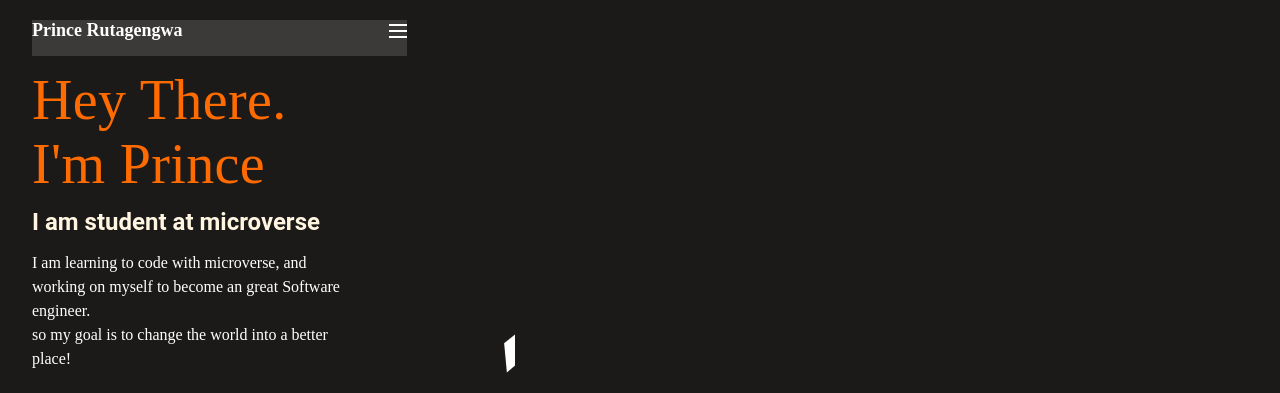
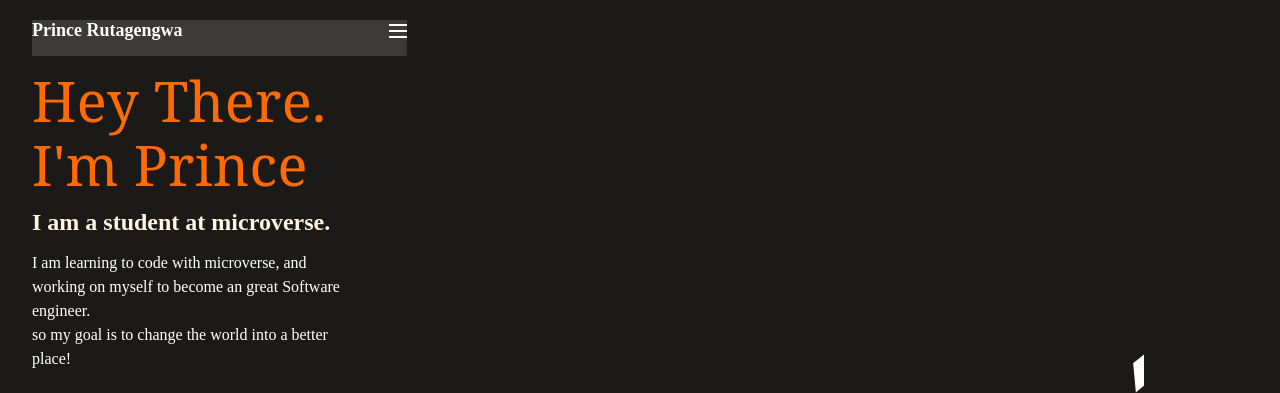
Before and after one commit to prince-rutagengwa/mobile-skeleto, a website: page index.html in a window 1280 px wide. Shown: the top 393 px of the page. Drawn offline with Linux system fonts and the light colour scheme.

Commit message:
linter erro

```diff
--- a/index.html
+++ b/index.html
@@ -7,6 +7,7 @@
     <title>Document</title>
     <link rel="stylesheet" href="style.css">
 </head>
+<body>
     <header class="head">
         <nav class="logo">Prince Rutagengwa</nav>
         <nav>
@@ -15,11 +16,10 @@
             <div class="bar3"></div>
         </nav>
     </header>
-<body>
     <section>
        <h1 class="primo-text">Hey There. <nav>I'm Prince</nav> </h1>
-     <p><h3 class="basic-info">I am student at microverse</h3></p>
-     <p class="info">I am learning to code with microverse, and working on myself to become an great Software engineer. <br> so my goal is to change the world into a better place! </p>
+       <p><h3 class="basic-info">I am a student at microverse.</h3></p>
+       <p class="info"> I am learning to code with microverse, and working on myself to become an great Software engineer. <br> so my goal is to change the world into a better place! </p>
     </section>
     <nav class="icons">
         <a href="#"><img src="Microverse-Student-Project-1/github.svg" alt="github"></a>
--- a/style.css
+++ b/style.css
@@ -26,13 +26,13 @@
   height: 124px;
   left: 24px;
   top: 120px;
-  font-family:'Crete Round';
+  font-family: Georgia, 'Times New Roman', Times, serif;
   font-style: normal;
   font-weight: 400;
   font-size: 56px;
   line-height: 64px;
   letter-spacing: 0.37px;
-  color: #FF6B00;
+  color: #ff6b00;
   flex: none;
   order: 0;
   flex-grow: 0;
@@ -44,14 +44,14 @@
   height: 27px;
   left: 24px;
   top: 256px;
-  font-family: 'Roboto';
+  font-family: 'Times New Roman', Times, serif;
   font-style: normal;
   font-weight: 700;
   font-size: 24px;
   line-height: 32px;
   display: flex;
   align-items: center;
-  color: #FFF5E1;
+  color: #fff5e1;
   flex: none;
   order: 1;
   flex-grow: 0;
@@ -99,5 +99,5 @@ body {
   background: #1c1a19;
   background-image: url(Microverse-Student-Project-1/illustration-header-mobile.png);
   background-repeat: no-repeat;
-  background-position: 32.5% 90%;
+  background-position: 88% 99%;
 }
```
Also changed, not shown: .github/linters.yml. Lines whose indentation alone changed are shown as unchanged.
